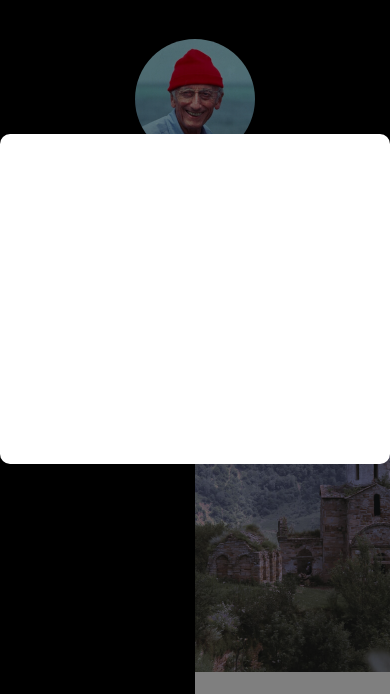
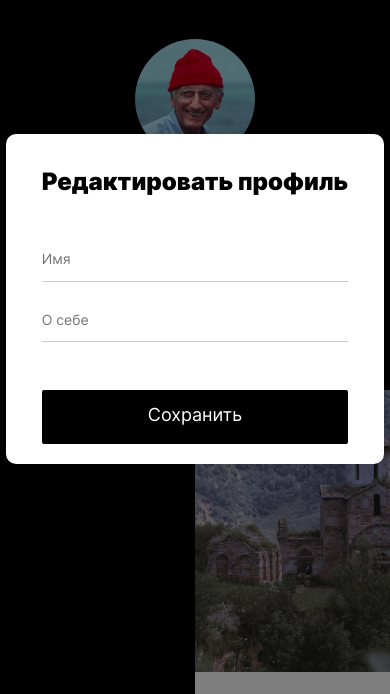
Before and after one commit to OksanaSorokina/mesto-project, a plain HTML site: page index.html in a window 390 px wide. Shown: the part 123-817 px from the top of the page. Drawn offline with Linux system fonts and the light colour scheme.

Commit message:
1 итерация на проверку

```diff
--- a/blocks/element/__like/element__like.css
+++ b/blocks/element/__like/element__like.css
@@ -13,11 +13,14 @@
     background-repeat: no-repeat;
     background-position-x: center;
     background-position-y: center;
+
+    /*при наведении курсор становится рукой*/
+    cursor: pointer;
 }
 
 .element__like:hover {
     opacity: 0.5;
-    transition: 500ms;
+    transition: 200ms;
 }
 
 .element__like:active {
--- /dev/null
+++ b/blocks/popup/__button/popup__button.css
@@ -0,0 +1,27 @@
+.popup__button {
+    font-size: 18px;
+    font-weight: 400;
+    line-height: 1.2;
+    color: #fff;
+
+    background-color: #000;
+    border: none;
+    border-radius: 2px;
+    padding: 14px 0 18px;
+    margin-top: 48px;
+
+    cursor: pointer;
+}
+
+.popup__button:hover {
+    opacity: 0.8;
+}
+
+
+@media screen and (max-width: 320px) {
+    .popup__button {
+        font-size: 14px;
+        margin-top: 45px;
+        padding: 14px 0;
+    }
+}
--- a/blocks/popup/__close/popup__close.css
+++ b/blocks/popup/__close/popup__close.css
@@ -12,6 +12,9 @@
     position: absolute;
     top: -40px;
     right: -40px;
+
+    /*при наведении курсор станет рукой*/
+    cursor: pointer;
 }
 
 
@@ -19,3 +22,11 @@
     opacity: 0.6;
     transition: 500ms;
 }
+
+
+
+@media screen and (max-width: 320px) {
+    .popup__close {
+        right: 0;
+    }
+}
--- a/blocks/popup/__container/popup__container.css
+++ b/blocks/popup/__container/popup__container.css
@@ -1,7 +1,8 @@
 .popup__container {
-    width: 430px;
+    max-width: 430px;
     /*минимальная выcота, т.к. текста м.б. добавлено много*/
     min-height: 330px;
+    padding: 0 36px;
 
 
     background-color: #fff;
@@ -13,3 +14,10 @@
     position: relative;
 
 }
+
+@media screen and (max-width: 320px) {
+    .popup__container {
+        max-width: 282px;
+        padding: 0 22px;
+    }
+}
--- /dev/null
+++ b/blocks/popup/__form/popup__form.css
@@ -0,0 +1,8 @@
+.popup__form {
+  max-width: 358px;
+
+  display: flex;
+  flex-direction: column;
+
+  margin: 0;
+}
--- /dev/null
+++ b/blocks/popup/__input/popup__input.css
@@ -0,0 +1,17 @@
+.popup__input {
+    font-family: "Inter", Arial, sans-serif;
+    font-size: 14px;
+    font-weight: 400;
+    line-height: 1.2;
+    color: #000;
+    border: none;
+    border-bottom: 1px solid rgba(0, 0, 0, 0.2);
+    /*отступ до следующего инпута 30px*/
+    margin-bottom: 30px;
+    /*отступ от нижнего бордера до текста 13px*/
+    padding: 0 0 13px;
+}
+
+.popup__input:last-of-type {
+    margin-bottom: 0;
+}
--- /dev/null
+++ b/blocks/popup/__title/popup__title.css
@@ -0,0 +1,15 @@
+.popup__title {
+    font-size: 24px;
+    font-weight: 900;
+    line-height: 1.2;
+    margin: 34px 0 54px;
+    color: #000;
+}
+
+
+@media screen and (max-width: 320px) {
+    .popup__title {
+        font-size: 18px;
+        margin: 25px 0 75px;
+    }
+}
--- a/blocks/profile/__button/profile__button.css
+++ b/blocks/profile/__button/profile__button.css
@@ -13,6 +13,8 @@
   background-repeat: no-repeat;
   background-position-x: center;
   background-position-y: center;
+
+  cursor: pointer;
 }
 
 .profile__button:hover {
@@ -20,6 +22,15 @@
   transition: 500ms;
 }
 
+
+@media screen and (max-width: 1279px) {
+  .profile__button {
+    width: 336px;
+
+  }
+}
+
+
 @media screen and (max-width: 320px) {
   .profile__button {
     width: 100%;
--- a/blocks/profile/__description/profile__description.css
+++ b/blocks/profile/__description/profile__description.css
@@ -13,3 +13,10 @@
 
     max-width: 336px;
 }
+
+@media screen and (max-width: 320px) {
+    .profile__description {
+        font-size: 14px;
+        max-width: 282px;
+    }
+}
--- a/blocks/profile/__edit-button/profile__edit-button.css
+++ b/blocks/profile/__edit-button/profile__edit-button.css
@@ -4,6 +4,7 @@
   width: 24px;
   margin: 0;
   justify-content: center;
+  cursor: pointer;
 }
 
 
--- a/blocks/profile/__info/profile__info.css
+++ b/blocks/profile/__info/profile__info.css
@@ -13,3 +13,11 @@
     margin: 0 0 0 30px;
     max-width: 336px;
 }
+
+@media screen and (max-width: 320px) {
+    .profile__info {
+        justify-items: center;
+        margin: 0 auto;
+        gap: 14px 10px;
+    }
+}
--- a/index.html
+++ b/index.html
@@ -164,29 +164,32 @@
       <p class="footer__copyright">&copy;&nbsp;2020 Mesto Russia</p>
     </footer>
 </body>
-
-
+<!--Поп-ап-->
 <div class="popup popup_opened">
   <div class="popup__container">
     <button
       type="button"
       class="popup__close">
     </button>
+    <h3
+      class="popup__title">
+      Редактировать профиль
+    </h3>
+    <form class="popup__form">
+      <input
+        type="text"
+        class="popup__input"
+        placeholder="Имя">
+      <input
+        type="text"
+        class="popup__input"
+        placeholder="О себе">
+      <button
+        type="submit"
+        class="popup__button">
+        Сохранить
+      </button>
+    </form>
   </div>
 </div>
-
-
-
-
-
-
-</div>
-
-
-
-
-
-
-
-
 </html>
--- a/pages/index.css
+++ b/pages/index.css
@@ -31,3 +31,7 @@
 @import url(../blocks/popup/__container/popup__container.css);
 @import url(../blocks/popup/_opened/popup_opened.css);
 @import url(../blocks/popup/__close/popup__close.css);
+@import url(../blocks/popup/__title/popup__title.css);
+@import url(../blocks/popup/__form/popup__form.css);
+@import url(../blocks/popup/__button/popup__button.css);
+@import url(../blocks/popup/__input/popup__input.css);
```
